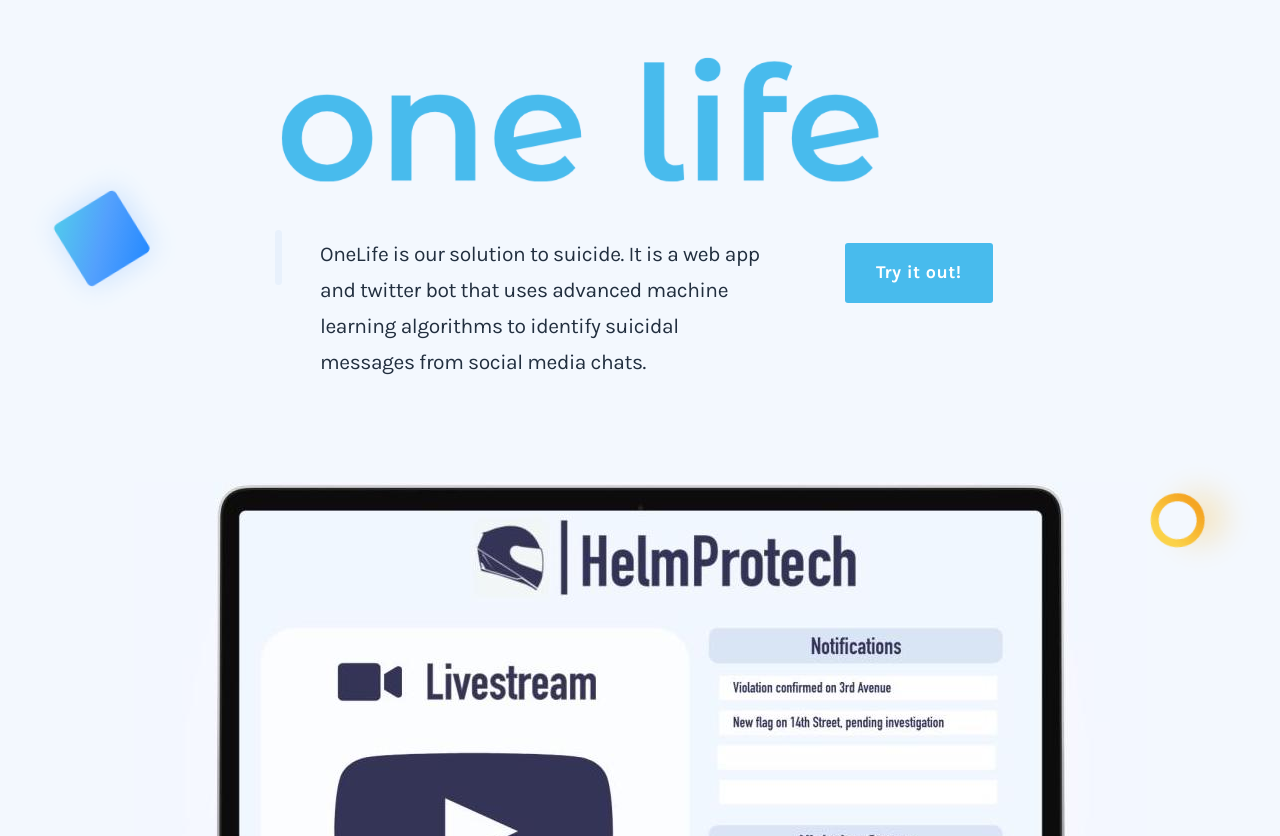
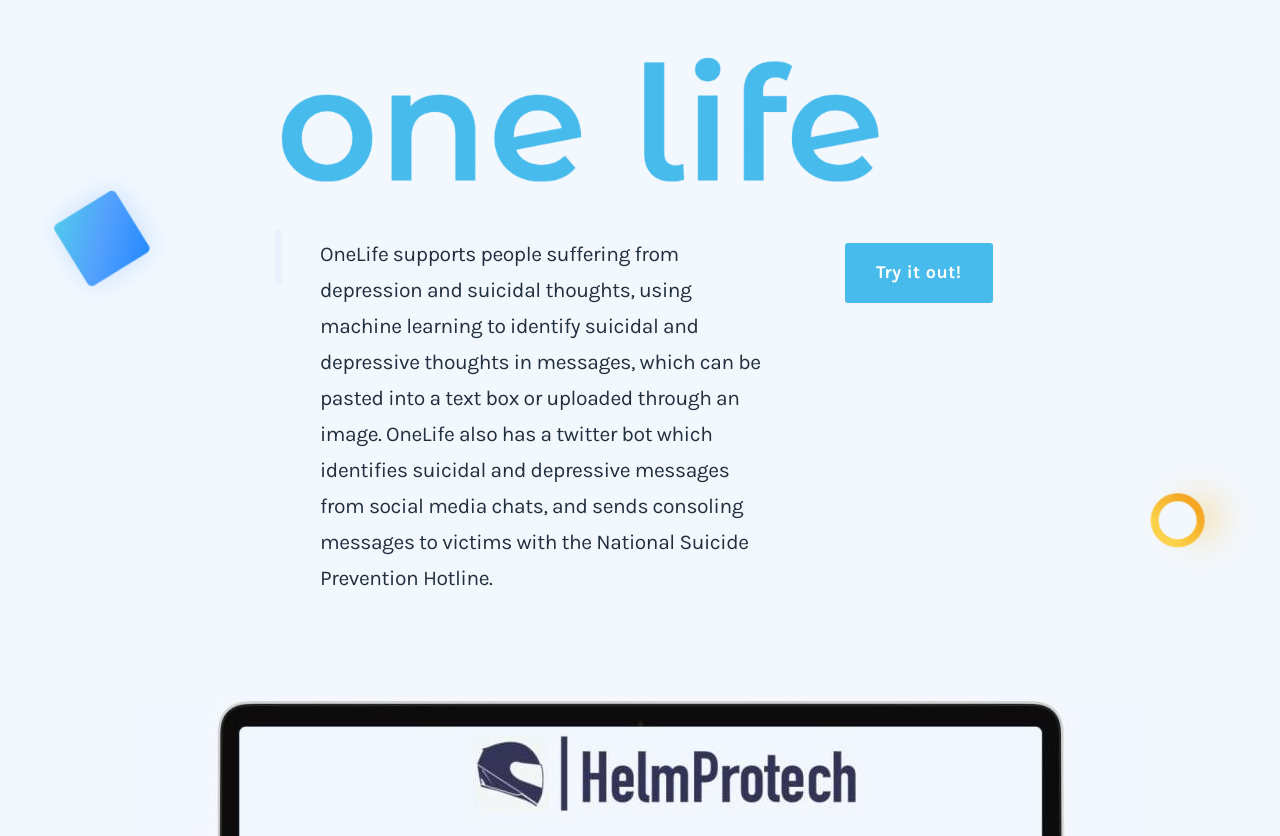
Before and after one commit to vgadodia/OneLife, a Flask app: page / in a window 1280 px wide. Shown: the part 67-903 px from the top of the page. Run offline with Flask 2, Linux system fonts and the light colour scheme; parts of the project's set-up code (start-up, migrations or seed data) failed here and were passed over; some libraries are stand-ins or nearby versions.

Commit message:
updated text

```diff
--- a/app/templates/index.html
+++ b/app/templates/index.html
@@ -125,8 +125,8 @@
               <div class="hero-content-wrapper">
                 <div class="main-content">
                   <p>
-                   OneLife is our solution to suicide. It is a web app and twitter bot that uses advanced machine
-                   learning algorithms to identify suicidal messages from social media chats.
+                   OneLife supports people suffering from depression and suicidal thoughts, using machine learning to identify suicidal and depressive thoughts in messages, which can be pasted into a text box or uploaded through an image.
+                   OneLife also has a twitter bot which identifies suicidal and depressive messages from social media chats, and sends consoling messages to victims with the National Suicide Prevention Hotline.
                   </p>
                 </div>
 
```
